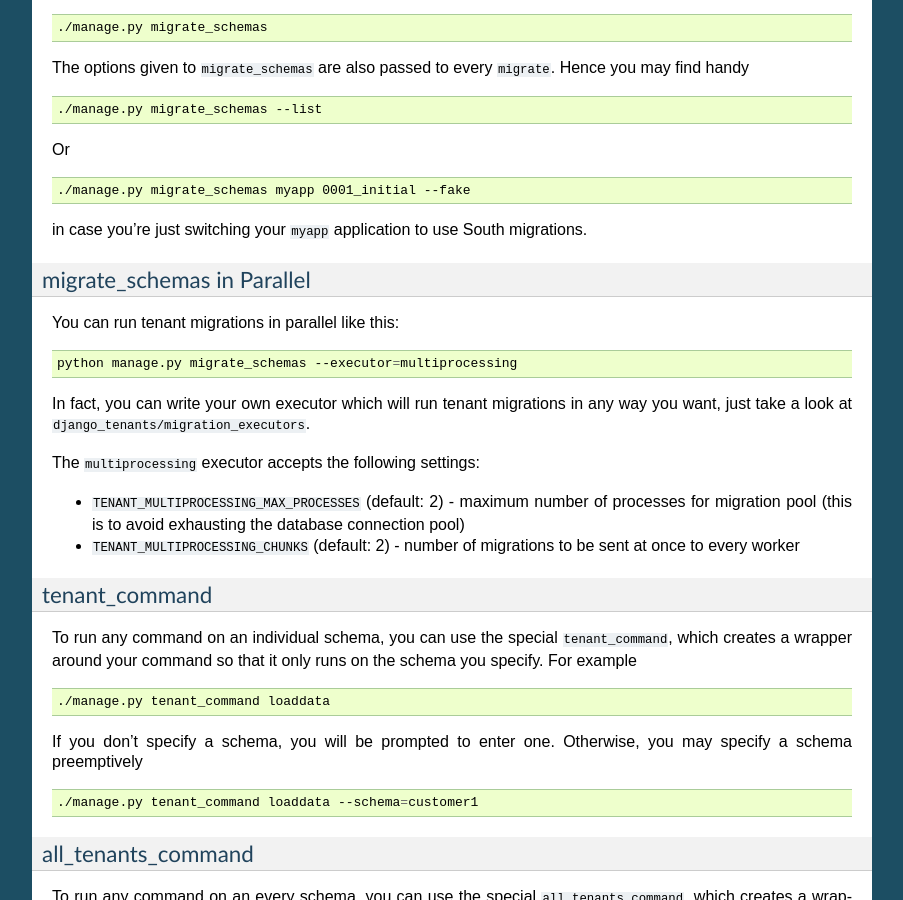
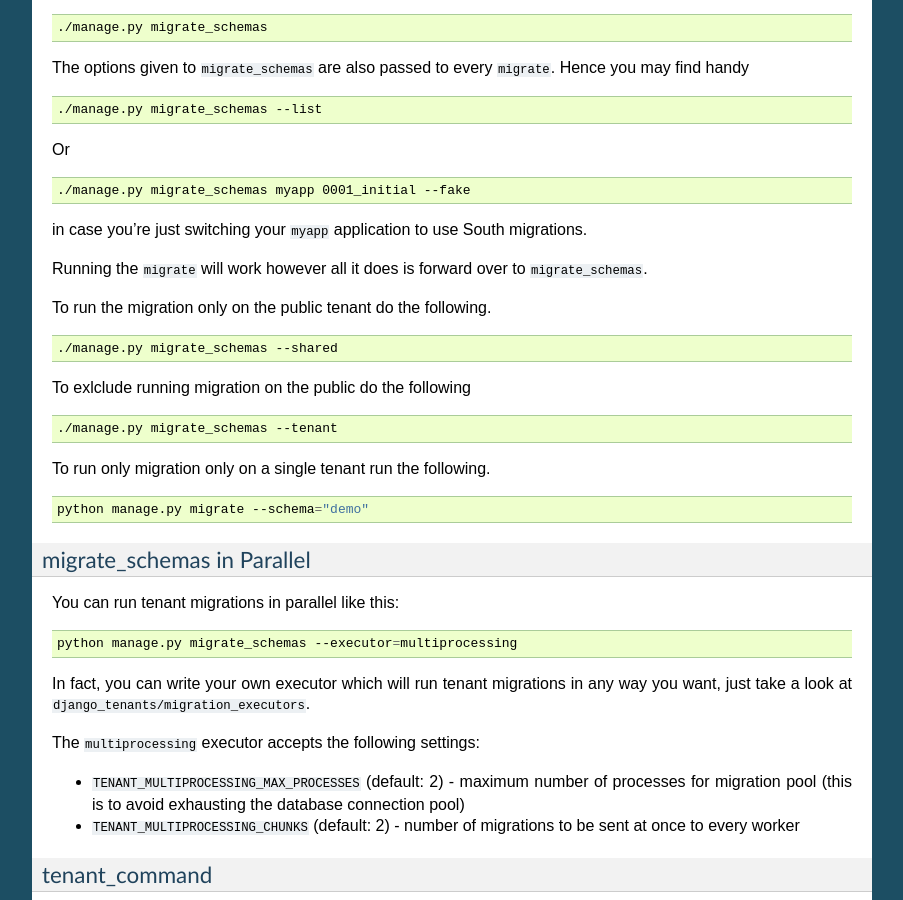
Before and after one commit to django-tenants/django-tenants, a Sphinx documentation site: the page built from docs/use.rst, in a window 1280 px wide and 900 px high, scrolled down 4780 px. Shown: the whole window, without its empty margins (198-1101 px from the left). Built offline with Sphinx 7.4.7, drawn with Linux system fonts in a browser that asks for light colours; the version number could not be read and is left out.

Commit message:
Update use.rst

```diff
--- a/docs/use.rst
+++ b/docs/use.rst
@@ -305,6 +305,34 @@ Or
     ./manage.py migrate_schemas myapp 0001_initial --fake
 
 in case you're just switching your ``myapp`` application to use South migrations.
+
+
+Running the ``migrate`` will work however all it does is forward over to ``migrate_schemas``.
+
+
+
+To run the migration only on the public tenant do the following.
+
+
+.. code-block:: bash
+
+    ./manage.py migrate_schemas --shared
+
+
+To exlclude running migration on the public do the following
+
+
+.. code-block:: bash
+
+    ./manage.py migrate_schemas --tenant
+
+
+To run only migration only on a single tenant run the following.
+
+.. code-block:: bash
+
+    python manage.py migrate --schema="demo"
+
 
 
 migrate_schemas in Parallel
```
